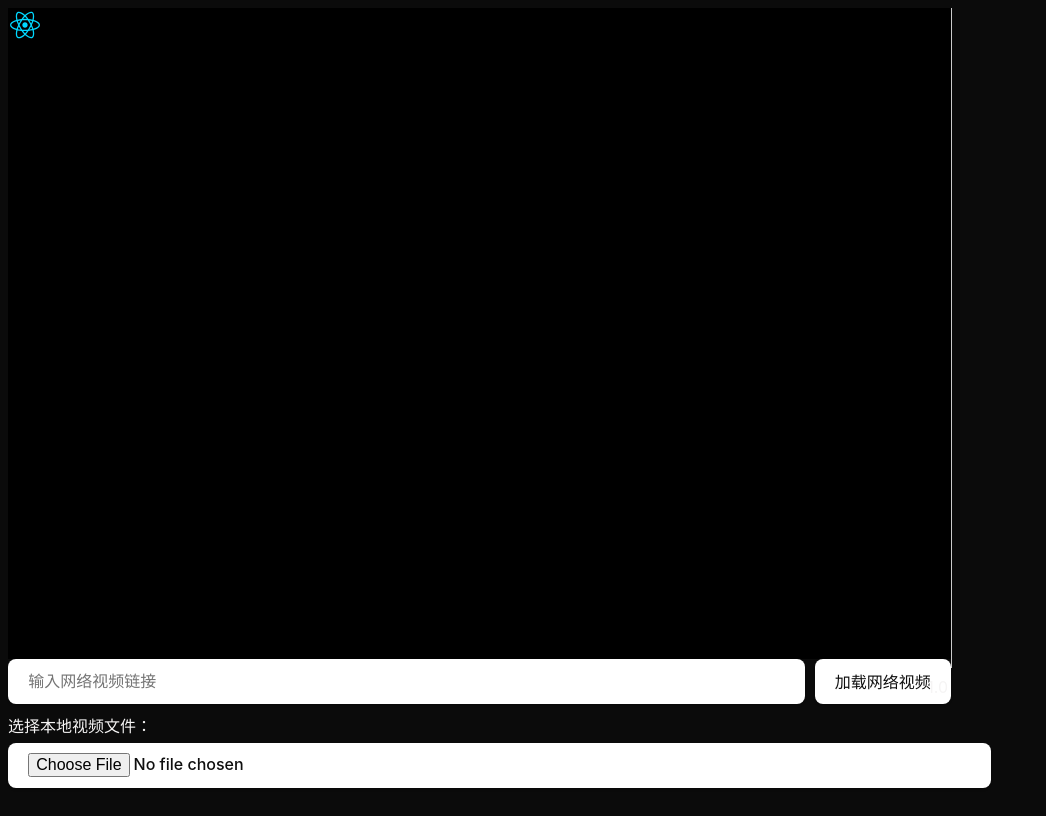
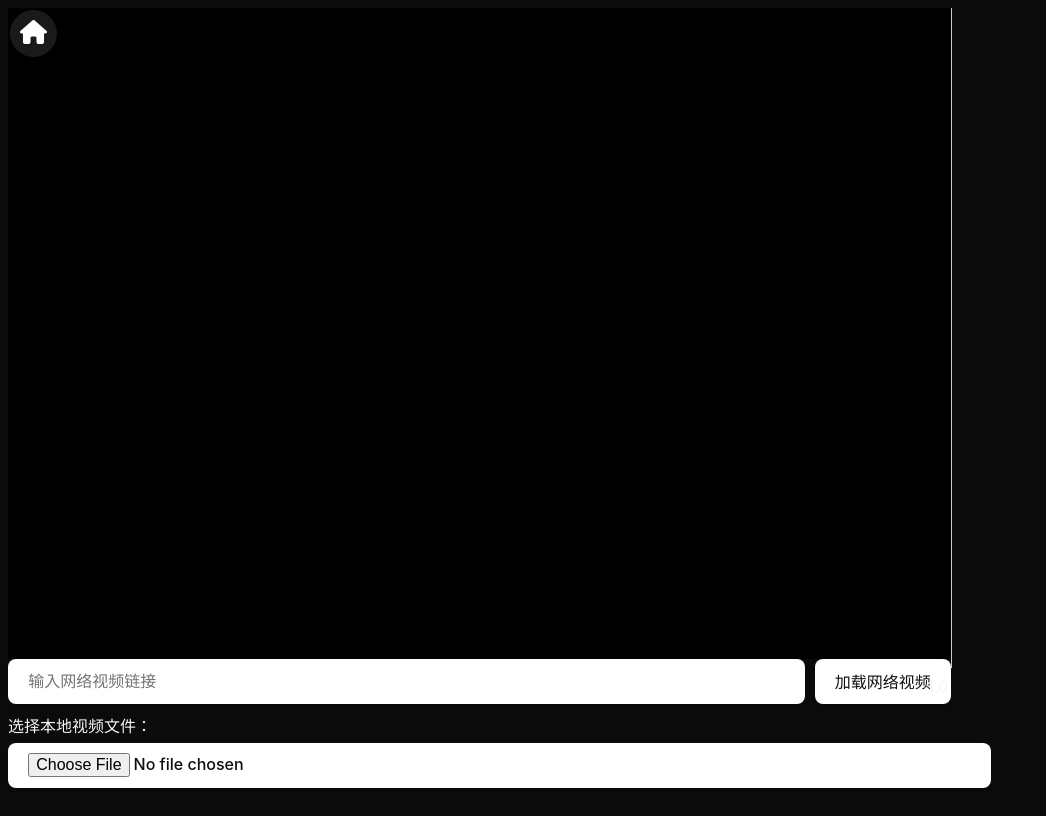
Before and after one commit to 1590703336/test, a React (Vite) app: page / in a window 1280 px wide. Shown: the whole page, without its empty margins (0-1046 px from the left). Built offline with nearby package versions, Linux system fonts and the light colour scheme.

Commit message:
更改了Home图标的样式

```diff
--- a/index.html
+++ b/index.html
@@ -5,6 +5,7 @@
     <link rel="icon" type="image/svg+xml" href="/vite.svg" />
     <meta name="viewport" content="width=device-width, initial-scale=1.0" />
     <title>Tauri + React</title>
+    <link rel="stylesheet" href="https://cdnjs.cloudflare.com/ajax/libs/font-awesome/6.0.0/css/all.min.css">
   </head>
 
   <body>
--- a/src/App.css
+++ b/src/App.css
@@ -167,16 +167,25 @@ input[type="file"] {
 }
 
 .home-icon {
-  position: fixed; /* 固定位置，始终显示在视口中 */
-  top: 10px; /* 距离视口顶部 10px */
-  left: 10px; /* 距离视口左侧 10px */
-  cursor: pointer; /* 设置鼠标悬停时为指针样式 */
-  z-index: 1000; /* 设置较高的层级以确保不被其他元素遮挡 */
+  position: fixed;
+  top: 10px;
+  left: 10px;
+  cursor: pointer;
+  z-index: 1000;
+  background-color: rgba(255, 255, 255, 0.1); /* 半透明背景 */
+  padding: 10px;
+  border-radius: 50%;
+  transition: all 0.3s ease;
 }
 
-.home-icon img {
-  width: 30px; /* 设置图标的宽度 */
-  height: 30px; /* 设置图标的高度 */
+.home-icon:hover {
+  background-color: rgba(255, 255, 255, 0.2);
+  transform: scale(1.1);
+}
+
+.home-icon i {
+  font-size: 24px;
+  color: #fff;
 }
 
 .file-input-wrapper {
--- a/src/App.jsx
+++ b/src/App.jsx
@@ -1,5 +1,4 @@
 import { useState, useEffect, useRef } from "react";
-import reactLogo from "./assets/react.svg";
 import { invoke } from "@tauri-apps/api/core";
 import ReactPlayer from 'react-player';
 import "./App.css";
@@ -74,7 +73,7 @@ function App() {
     };
   }, [subtitles, currentSubtitleIndex]); // 确保依赖项包括 currentSubtitleIndex
 
-  // 处理当前播放时间的变化来更新当前的字幕索引
+  // 处理当前播放时间的变化来更当前的字幕索引
   useEffect(() => {
     if (subtitles.length > 0) {
       const currentSubtitle = subtitles.findIndex(subtitle => {
@@ -135,7 +134,7 @@ function App() {
   return (
     <main className="container">
       <div className="home-icon" onClick={resetToHome}>
-        <img src={reactLogo} alt="Home" /> {/* 点击图标返回主页 */}
+        <i className="fas fa-home"></i>
       </div>
       <div className="main-content">
         <div className="player-wrapper">
@@ -197,7 +196,7 @@ function App() {
         )}
       </div>
 
-      {/* 显示字幕列表并使当前字幕自动滚动到可视范围内 */}
+      {/* 显示字幕列表使当前字幕自动滚动到可视范围内 */}
       <div className="subtitles" style={{ scrollPaddingTop: 'calc(3 * 1.5em)' }}>
         {subtitles.map((subtitle, index) => {
           const isActive = currentSubtitleIndex == Number(subtitle.id); // 判断当前字幕是否为活跃字幕
```
